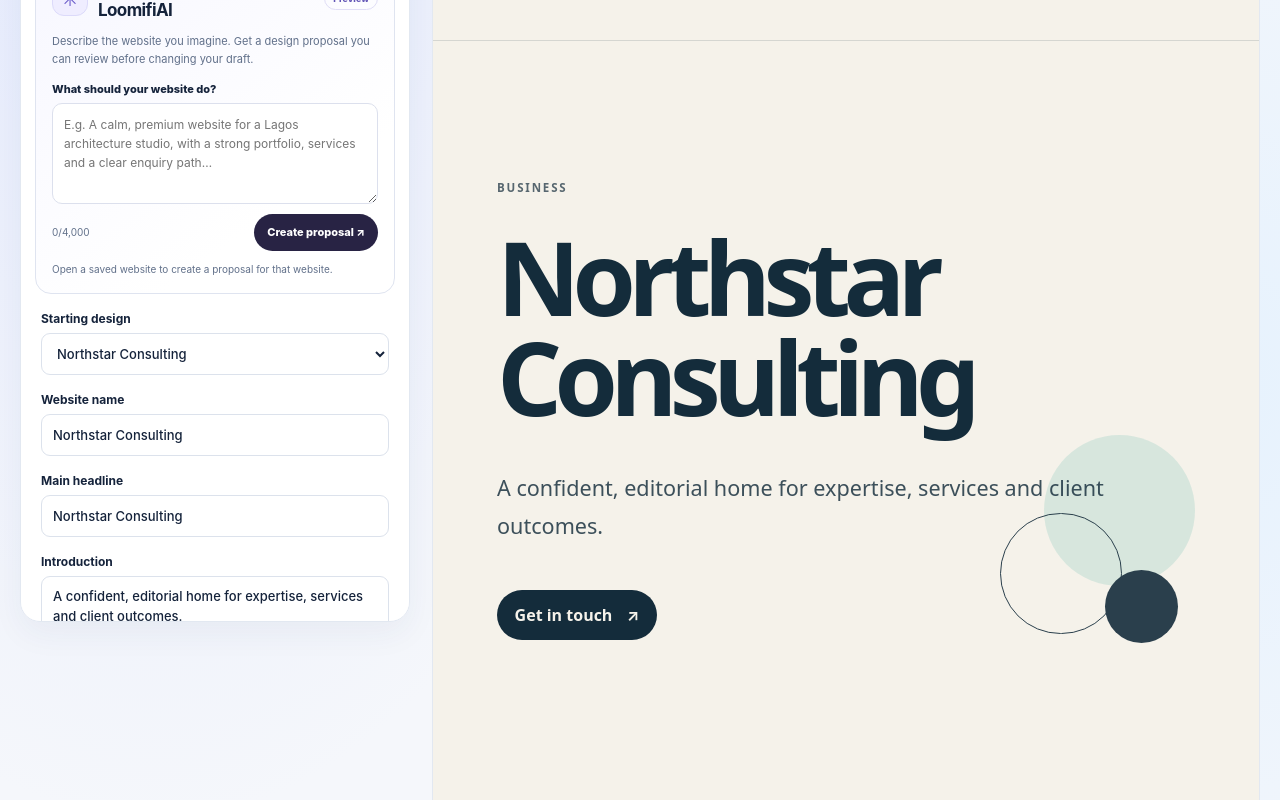
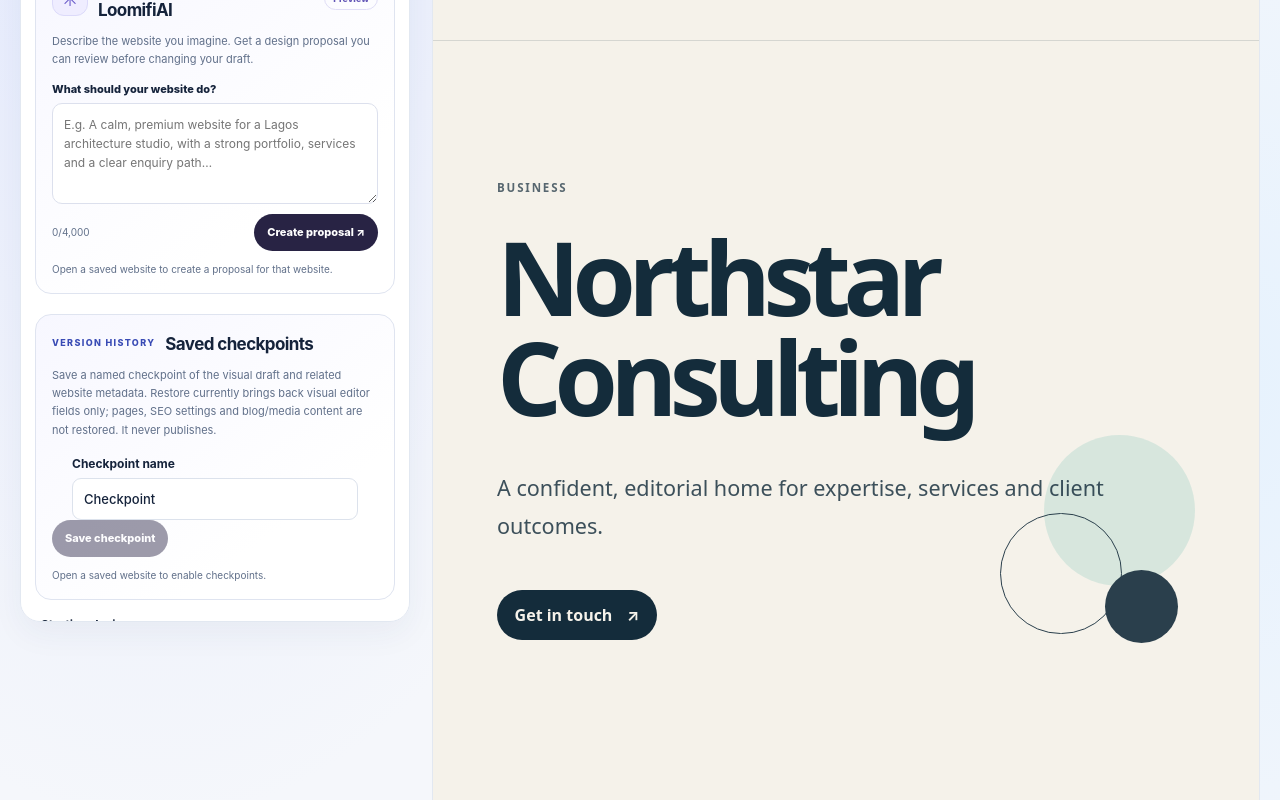
Before and after one commit to trendorafindsinc-jpg/lucia-os, a Next.js app: page /editor in a window 1280 px wide. Shown: the part 452-1252 px from the top of the page. Built offline with nearby package versions, Linux system fonts and the light colour scheme.

Commit message:
feat(phase 13): connect Layer Studio version checkpoints
Integrate the CI-passing Phase 13 version-history UI into the Phase 11–12 feature branch. Tenant isolation and browser/database acceptance remain pending; this is not a main merge.

```diff
--- a/src/components/editor/visual-site-editor.tsx
+++ b/src/components/editor/visual-site-editor.tsx
@@ -6,18 +6,27 @@ import { getTemplateById, websiteTemplates } from "@/lib/templates/catalogue";
 import { editorPalettes, makeInitialDraft, moveSection, siteDraftSchema, type EditorPaletteId, type SiteDraft } from "@/lib/editor/site-draft";
 import { loomBlueprintSchema, siteDraftToLoomBlueprint, type LoomBlueprint } from "@/lib/loom/blueprint";
 import { LoomRenderer } from "@/components/loom/loom-renderer";
+import { websiteSnapshotSchema, type WebsiteSnapshot } from "@/lib/versions/version-history";
+
+type SavedWebsiteVersion = { id: string; label: string; notes: string; createdAt: string; snapshot: WebsiteSnapshot };
 
 export function VisualSiteEditor() {
   const [draft, setDraft] = useState<SiteDraft>(() => makeInitialDraft("northstar-consulting"));
   const [notice, setNotice] = useState("");
   const [websiteId, setWebsiteId] = useState("");
   const [isLoadingSaved, setIsLoadingSaved] = useState(false);
+  const [savedDraftUnavailable, setSavedDraftUnavailable] = useState(false);
   const [isSaving, setIsSaving] = useState(false);
   const [saveLabel, setSaveLabel] = useState("Unsaved changes");
   const [aiBrief, setAiBrief] = useState("");
   const [aiBusy, setAiBusy] = useState(false);
   const [aiProposal, setAiProposal] = useState<LoomBlueprint | null>(null);
   const [aiError, setAiError] = useState("");
+  const [versions, setVersions] = useState<SavedWebsiteVersion[]>([]);
+  const [isLoadingVersions, setIsLoadingVersions] = useState(false);
+  const [versionLabel, setVersionLabel] = useState("Checkpoint");
+  const [versionBusy, setVersionBusy] = useState(false);
+  const [versionError, setVersionError] = useState("");
   const template = getTemplateById(draft.templateId);
   const validation = useMemo(() => siteDraftSchema.safeParse(draft), [draft]);
   const previewBlueprint = useMemo(() => siteDraftToLoomBlueprint(validation.success ? validation.data : makeInitialDraft(draft.templateId)), [draft, validation]);
@@ -30,15 +39,36 @@ export function VisualSiteEditor() {
     if (!savedWebsiteId) return;
     setWebsiteId(savedWebsiteId);
     setIsLoadingSaved(true);
+    setIsLoadingVersions(true);
+    fetch(`/api/websites/${encodeURIComponent(savedWebsiteId)}/versions`, { cache: "no-store" })
+      .then(async (response) => {
+        const payload = await response.json();
+        if (!response.ok) throw new Error(payload.error || "Couldn't load version history.");
+        setVersions(Array.isArray(payload.versions) ? payload.versions : []);
+        setVersionError("");
+      })
+      .catch((error: unknown) => setVersionError(error instanceof Error ? error.message : "Version history is temporarily unavailable."))
+      .finally(() => setIsLoadingVersions(false));
     fetch(`/api/websites/${encodeURIComponent(savedWebsiteId)}/draft`, { cache: "no-store" })
       .then(async (response) => {
         const data = await response.json();
         if (!response.ok) throw new Error(data.error || "Couldn't open this saved website.");
         const base = makeInitialDraft(data.draft?.templateId || requested || "northstar-consulting");
         setDraft({ ...base, ...(data.draft ?? {}), siteName: data.draft?.siteName || data.website?.name || base.siteName });
-        setSaveLabel("Saved draft loaded");
+        if (data.draft) {
+          setSavedDraftUnavailable(false);
+          setSaveLabel("Saved draft loaded");
+        } else {
+          setSavedDraftUnavailable(true);
+          setSaveLabel("Draft needs recovery");
+          setNotice("This website has no valid structured editor draft. Saving is disabled to protect its existing page content.");
+        }
       })
-      .catch((error: unknown) => setNotice(error instanceof Error ? error.message : "Couldn't load this website draft."))
+      .catch((error: unknown) => {
+        setSavedDraftUnavailable(true);
+        setSaveLabel("Couldn't load saved draft");
+        setNotice(error instanceof Error ? `${error.message} Saving is disabled until the saved draft can be loaded.` : "Couldn't load this website draft. Saving is disabled until the saved draft can be loaded.");
+      })
       .finally(() => setIsLoadingSaved(false));
   }, []);
 
@@ -51,6 +81,10 @@ export function VisualSiteEditor() {
   async function saveDraft() {
     if (!websiteId) {
       setNotice("Open a saved website from Websites before saving changes.");
+      return;
+    }
+    if (isLoadingSaved || savedDraftUnavailable) {
+      setNotice("The saved draft could not be safely loaded. Reload this website before trying to save.");
       return;
     }
     const checked = siteDraftSchema.safeParse(draft);
@@ -75,6 +109,69 @@ export function VisualSiteEditor() {
     } finally {
       setIsSaving(false);
     }
+  }
+
+  async function saveVersionCheckpoint() {
+    if (!websiteId || !validation.success || versionBusy) return;
+    const label = versionLabel.trim();
+    if (!label || label.length > 80) { setVersionError("Give this checkpoint a name of 1–80 characters."); return; }
+    setVersionBusy(true);
+    setVersionError("");
+    try {
+      const endpoints = [
+        `/api/websites/${encodeURIComponent(websiteId)}/structure`,
+        `/api/websites/${encodeURIComponent(websiteId)}/content-library`,
+        `/api/websites/${encodeURIComponent(websiteId)}/seo`,
+      ];
+      const responses = await Promise.all(endpoints.map((url) => fetch(url, { cache: "no-store" })));
+      const payloads = await Promise.all(responses.map((response) => response.json()));
+      const failed = responses.findIndex((response) => !response.ok);
+      if (failed !== -1) throw new Error(payloads[failed]?.error || "Could not read all website metadata for a complete checkpoint.");
+      const snapshot = websiteSnapshotSchema.safeParse({
+        siteName: draft.siteName,
+        headline: draft.headline,
+        description: draft.description,
+        palette: draft.palette,
+        visibleSections: draft.visibleSections,
+        pages: payloads[0].structure.pages,
+        seoTitle: (payloads[2].settings.title || draft.siteName).slice(0, 70),
+        seoDescription: (payloads[2].settings.description || draft.description).slice(0, 200),
+        contentPostCount: payloads[1].library.posts.length,
+        templateId: draft.templateId,
+        buttonLabel: draft.buttonLabel,
+      });
+      if (!snapshot.success) throw new Error("This checkpoint did not pass validation. Your saved data is unchanged.");
+      const response = await fetch(`/api/websites/${encodeURIComponent(websiteId)}/versions`, {
+        method: "POST", headers: { "Content-Type": "application/json" }, cache: "no-store",
+        body: JSON.stringify({ label, notes: "Saved from Layer Studio", snapshot: snapshot.data }),
+      });
+      const payload = await response.json();
+      if (!response.ok) throw new Error(payload.error || "Couldn't save this checkpoint.");
+      setVersions((current) => [{ id: payload.id, label, notes: "Saved from Layer Studio", createdAt: payload.createdAt, snapshot: snapshot.data }, ...current].slice(0, 25));
+      setVersionLabel("Checkpoint");
+    } catch (error) {
+      setVersionError(error instanceof Error ? error.message : "Couldn't save a checkpoint. Your saved draft remains unchanged.");
+    } finally { setVersionBusy(false); }
+  }
+
+  function restoreVisualDraft(version: SavedWebsiteVersion) {
+    const snapshot = version.snapshot;
+    const base = makeInitialDraft(snapshot.templateId || draft.templateId);
+    const checked = siteDraftSchema.safeParse({
+      ...base,
+      siteName: snapshot.siteName,
+      headline: snapshot.headline,
+      description: snapshot.description,
+      palette: snapshot.palette,
+      visibleSections: snapshot.visibleSections,
+      buttonLabel: snapshot.buttonLabel || base.buttonLabel,
+    });
+    if (!checked.success) { setVersionError("This checkpoint cannot be restored into the visual editor safely."); return; }
+    setDraft(checked.data);
+    setSaveLabel("Unsaved changes");
+    setNotice("Visual draft restored into the editor only. Choose Save draft to persist it; publishing is not triggered.");
+    setAiProposal(null);
+    setVersionError("");
   }
 
   async function generateAIProposal() {
@@ -181,6 +278,14 @@ export function VisualSiteEditor() {
             {aiError && <p className="loomifi-error" role="alert">{aiError}</p>}
             {aiProposal && <p className="loomifi-helper" role="status">Proposal ready below. Nothing has been saved or published.</p>}
           </section>
+          <section className="loomifi-card" aria-labelledby="version-history-title">
+            <div className="loomifi-card-top"><span className="editor-kicker">VERSION HISTORY</span><h3 id="version-history-title">Saved checkpoints</h3></div>
+            <p>Save a named checkpoint of the visual draft and related website metadata. Restore currently brings back visual editor fields only; pages, SEO settings and blog/media content are not restored. It never publishes.</p>
+            <label className="editor-field">Checkpoint name<input value={versionLabel} maxLength={80} onChange={(event) => setVersionLabel(event.target.value)} /></label>
+            <button type="button" className="loomifi-generate" onClick={saveVersionCheckpoint} disabled={!websiteId || isLoadingSaved || isLoadingVersions || savedDraftUnavailable || isSaving || versionBusy || !validation.success}>{versionBusy ? "Saving checkpoint…" : "Save checkpoint"}</button>
+            {versionError && <p className="loomifi-error" role="alert">{versionError}</p>}
+            {isLoadingVersions ? <p className="loomifi-helper">Loading saved checkpoints…</p> : versions.length ? <div className="editor-section-list">{versions.map((version) => <div className="editor-section-row" key={version.id}><div><strong>{version.label}</strong><small>{new Date(version.createdAt).toLocaleString()}</small></div><button type="button" onClick={() => restoreVisualDraft(version)} disabled={isLoadingSaved || isSaving || versionBusy}>Restore visual draft</button></div>)}</div> : <p className="loomifi-helper">{websiteId ? "No saved checkpoints yet." : "Open a saved website to enable checkpoints."}</p>}
+          </section>
           <label className="editor-field">Starting design<select value={draft.templateId} onChange={(event) => { setDraft(makeInitialDraft(event.target.value)); setSaveLabel("Unsaved changes"); setNotice(""); }}>{websiteTemplates.map((item) => <option value={item.id} key={item.id}>{item.name}</option>)}</select></label>
           <label className="editor-field">Website name<input value={draft.siteName} maxLength={80} onChange={(event) => update("siteName", event.target.value)} /></label>
           <label className="editor-field">Main headline<input value={draft.headline} maxLength={100} onChange={(event) => update("headline", event.target.value)} /></label>
@@ -190,7 +295,7 @@ export function VisualSiteEditor() {
           <fieldset className="editor-sections-field"><legend>Page sections</legend><p>Show, hide and reorder the sections on your page.</p><div className="editor-section-list">{Array.from(new Set([...(template?.sections ?? []), ...draft.visibleSections])).map((section) => { const index = draft.visibleSections.indexOf(section); const visible = index !== -1; return <div className={visible ? "editor-section-row" : "editor-section-row is-hidden"} key={section}><label><input type="checkbox" checked={visible} onChange={() => toggleSection(section)} /><span>{section}</span></label><div><button type="button" aria-label={`Move ${section} up`} disabled={!visible || index === 0} onClick={() => update("visibleSections", moveSection(draft.visibleSections, index, -1))}>↑</button><button type="button" aria-label={`Move ${section} down`} disabled={!visible || index === draft.visibleSections.length - 1} onClick={() => update("visibleSections", moveSection(draft.visibleSections, index, 1))}>↓</button></div></div>; })}</div></fieldset>
           {notice && <p className="editor-notice" role="status">{notice}</p>}
           {!validation.success && <p className="editor-notice" role="status">Some fields need a little more text before this draft can be considered valid.</p>}
-          <div className="editor-panel-actions"><button type="button" className="editor-reset" onClick={() => { setDraft(makeInitialDraft(draft.templateId)); setSaveLabel("Unsaved changes"); setNotice("The editor preview was reset. Save to update the stored draft."); }}>Reset design</button><button type="button" className="editor-done" onClick={saveDraft} disabled={!websiteId || isSaving || !validation.success}>{isSaving ? "Saving…" : "Save draft"}</button></div>
+          <div className="editor-panel-actions"><button type="button" className="editor-reset" onClick={() => { setDraft(makeInitialDraft(draft.templateId)); setSaveLabel("Unsaved changes"); setNotice("The editor preview was reset. Save to update the stored draft."); }}>Reset design</button><button type="button" className="editor-done" onClick={saveDraft} disabled={!websiteId || isLoadingSaved || savedDraftUnavailable || isSaving || !validation.success}>{isSaving ? "Saving…" : "Save draft"}</button></div>
         </aside>
         <section className="editor-preview-wrap" aria-label="Live website preview">
           <div className="editor-preview-toolbar"><span><i /> Preview</span><span>Desktop concept</span></div>
```
Also changed, not shown: 1 other file (tests, documents, lock files or other folders).
